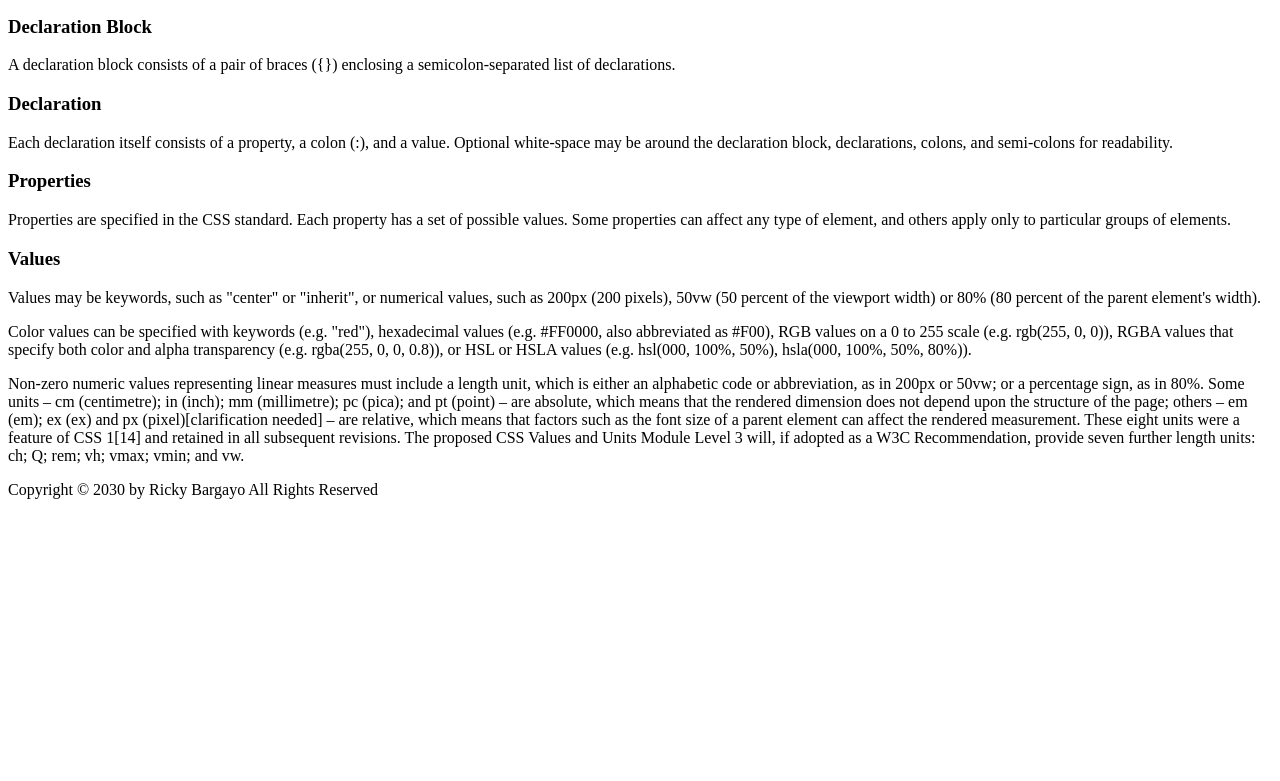
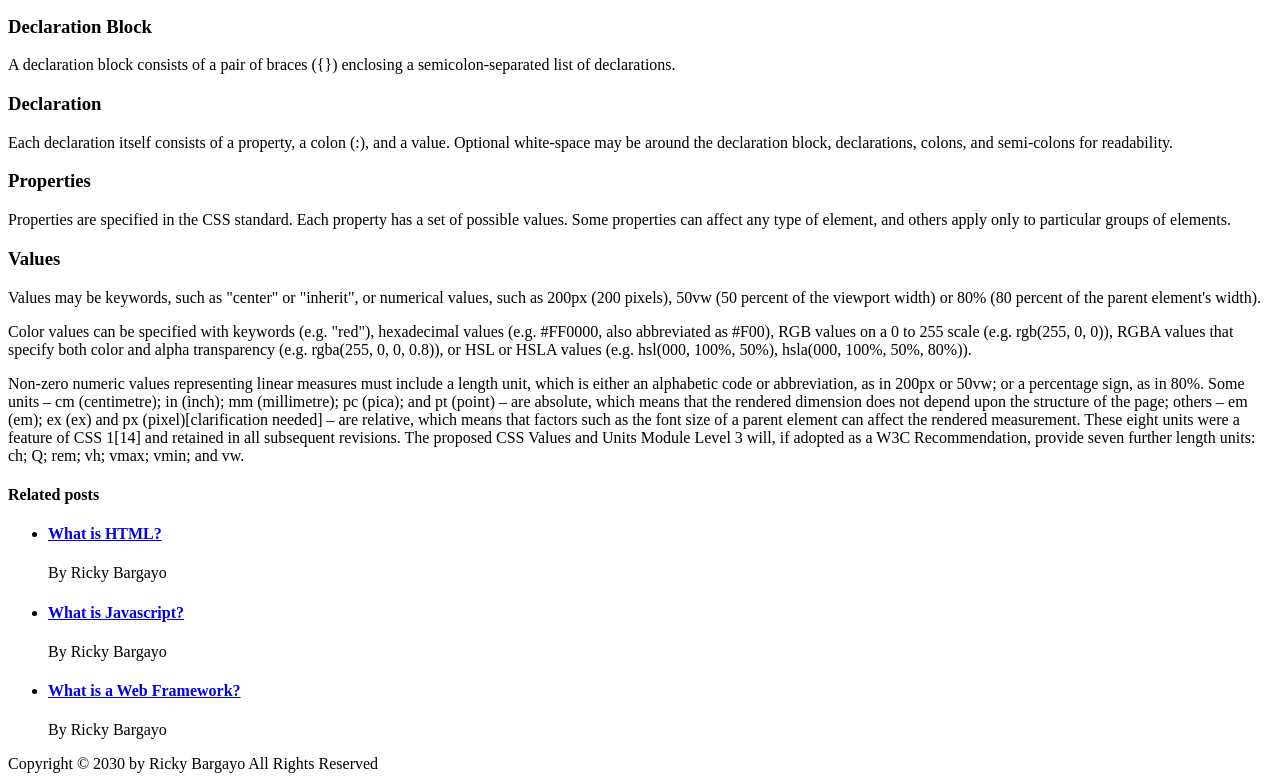
Before and after one commit to RickyBargayo/html_foundation, a plain HTML site: page blog-one.html in a window 1280 px wide. Shown: the part 1153-1934 px from the top of the page. Before the commit the page ends 1660 px from the top, so only its background shows below. Drawn offline with Linux system fonts and the light colour scheme.

Commit message:
Update blog-one.html
added related post link

```diff
--- a/blog-one.html
+++ b/blog-one.html
@@ -173,6 +173,31 @@
 
 	</article>
 
+	<aside>
+
+		<h4>Related posts</h4>
+
+		<ul>
+
+			<li>
+				<h4><a href="index.html">What is HTML?</a></h4>
+				<p>By Ricky Bargayo</p>
+			</li>
+
+
+			<li>
+				<h4><a href="blog-two.html">What is Javascript?</a></h4>
+				<p>By Ricky Bargayo</p>
+			</li>
+
+			<li>
+				<h4><a href="blog-three.html">What is a Web Framework?</a></h4>
+				<p>By Ricky Bargayo</p>
+			</li>
+		</ul>
+
+	</aside>
+
 	<footer>
 		Copyright &copy; 2030 by Ricky Bargayo All Rights Reserved
 	</footer>
```
